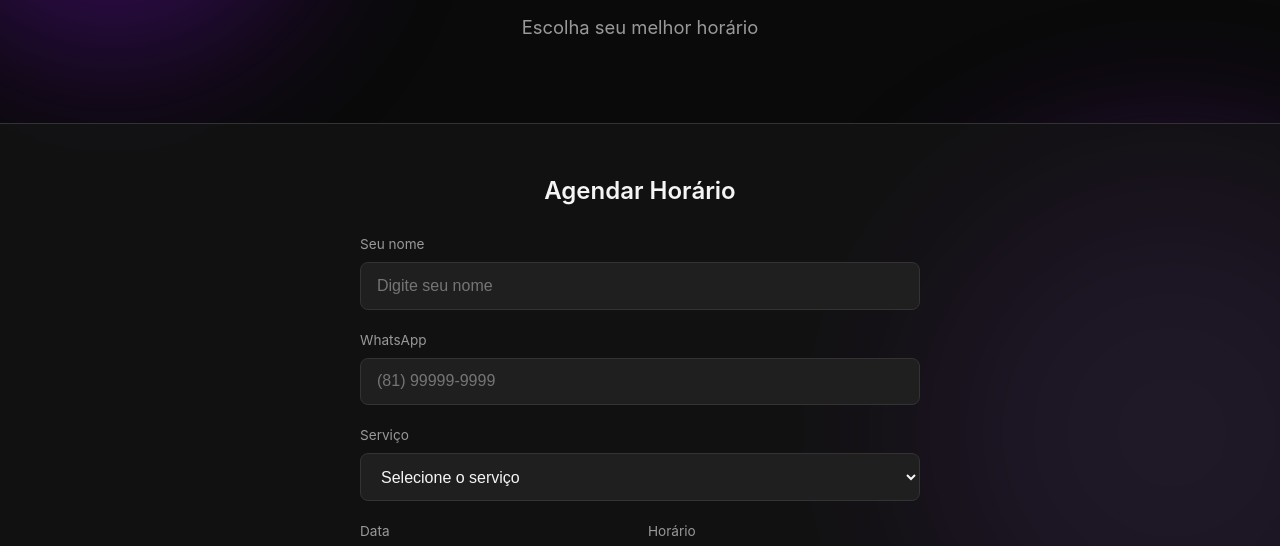
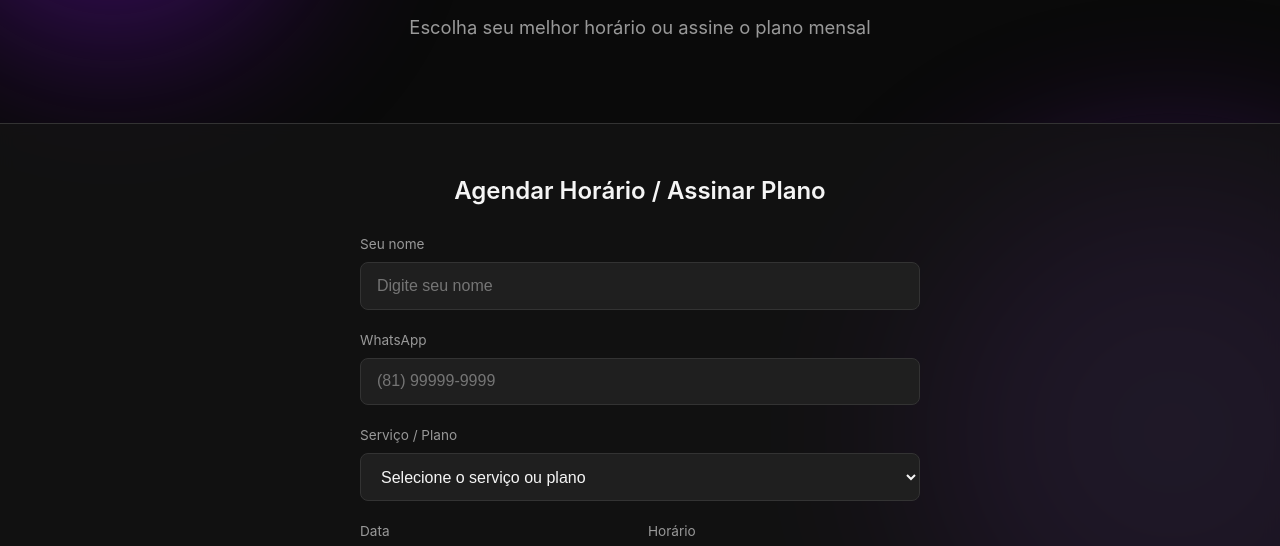
Before and after one commit to diogorafaelmotin-cell/BARBEARIADOCABE-A, a plain HTML site: page index.html in a window 1280 px wide. Shown: the part 225-771 px from the top of the page. Drawn offline with Linux system fonts and the light colour scheme; no server answers.

Commit message:
Update booking section and form labels

```diff
--- a/index.html
+++ b/index.html
@@ -230,12 +230,12 @@
 
   <section class="hero">
     <h1>Agende o seu corte de cabelo</h1>
-    <p>Escolha seu melhor horário</p>
+    <p>Escolha seu melhor horário ou assine o plano mensal</p>
   </section>
 
   <section class="booking-section" id="agendar">
     <div class="booking-inner">
-      <h2 class="section-title">Agendar Horário</h2>
+      <h2 class="section-title">Agendar Horário / Assinar Plano</h2>
 
       <form id="booking-form">
         <div class="form-group">
@@ -249,9 +249,10 @@
         </div>
 
         <div class="form-group">
-          <label for="servico">Serviço</label>
+          <label for="servico">Serviço / Plano</label>
           <select id="servico" required>
-            <option value="" disabled selected>Selecione o serviço</option>
+            <option value="" disabled selected>Selecione o serviço ou plano</option>
+            <option value="Plano Mensal (4 cortes) — R$ 85">⭐ Plano Mensal (4 cortes) — R$ 85</option>
             <option value="Corte de cabelo — R$ 30">Corte de cabelo — R$ 30</option>
             <option value="Sobrancelha — R$ 10">Sobrancelha — R$ 10</option>
             <option value="Barba — R$ 25">Barba — R$ 25</option>
@@ -301,11 +302,10 @@
     <p>Barbearia Cabeça</p>
   </footer>
 
-  <!-- Scripts do Firebase Compat (Idênticos aos do Painel) -->
+  <!-- Scripts do Firebase Compat -->
   <script src="https://www.gstatic.com/firebasejs/9.22.0/firebase-app-compat.js"></script>
   <script src="https://www.gstatic.com/firebasejs/9.22.0/firebase-database-compat.js"></script>
   <script>
-    // Configuração exata do mesmo projeto do Painel (barbeariadocabe-a)
     const firebaseConfig = {
       apiKey: "AIzaSyCMENPyDE9yZqQF1tcxpFO1HqLt0SKYtmg",
       authDomain: "barbearia-cabeca-dfdae.firebaseapp.com",
@@ -321,7 +321,6 @@
     }
     const db = firebase.database();
 
-    // Função para obter data/hora atual em Brasília
     function obterDataHoraBrasilia() {
       const agora = new Date();
       const optionsDate = { timeZone: 'America/Sao_Paulo', year: 'numeric', month: '2-digit', day: '2-digit' };
@@ -392,7 +391,6 @@
 
     inputData.addEventListener('change', atualizarHorariosDisponiveis);
 
-    // Envio do formulário salvando no Firebase
     document.getElementById('booking-form').addEventListener('submit', function(e) {
       e.preventDefault();
 
@@ -414,7 +412,6 @@
         return;
       }
 
-      // Salva no Realtime Database do mesmo projeto do painel
       db.ref('agendamentos').push({ nome, telefone, servico, data, horario });
 
       this.style.display = 'none';
```
